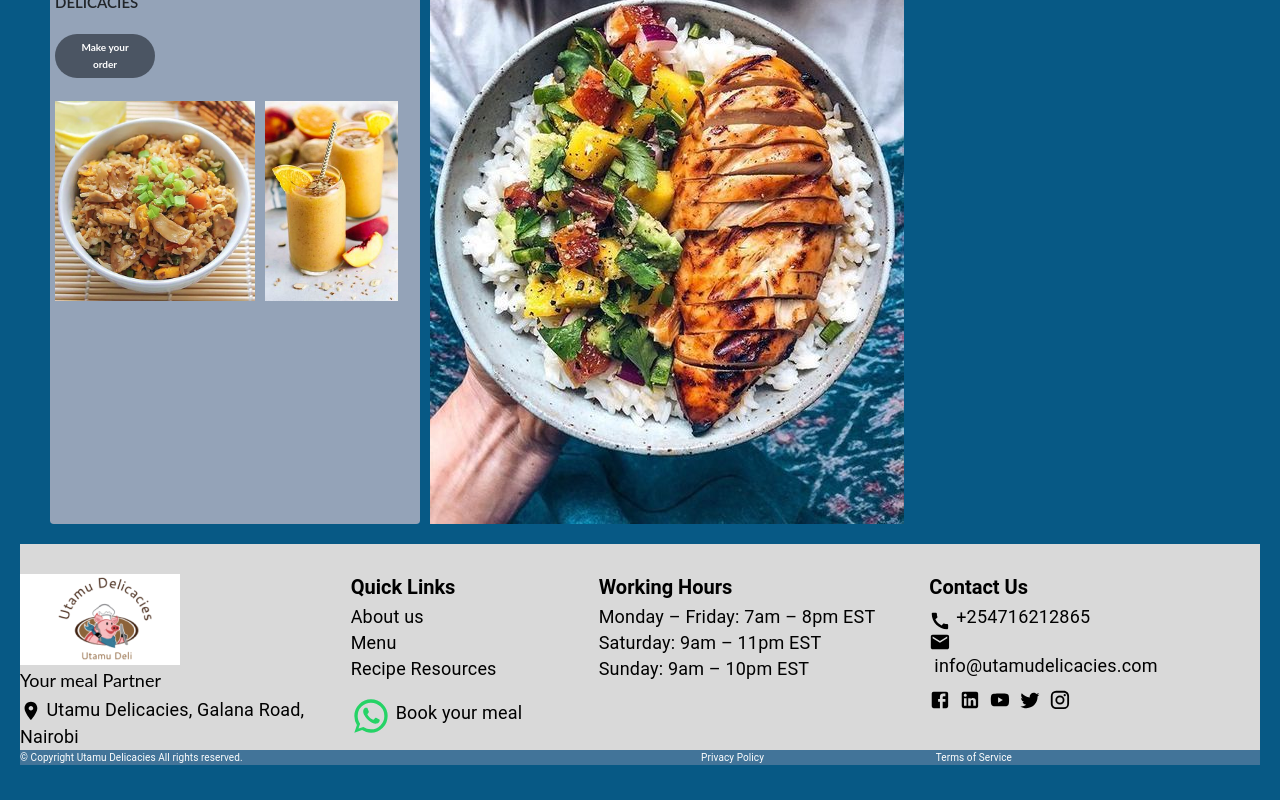
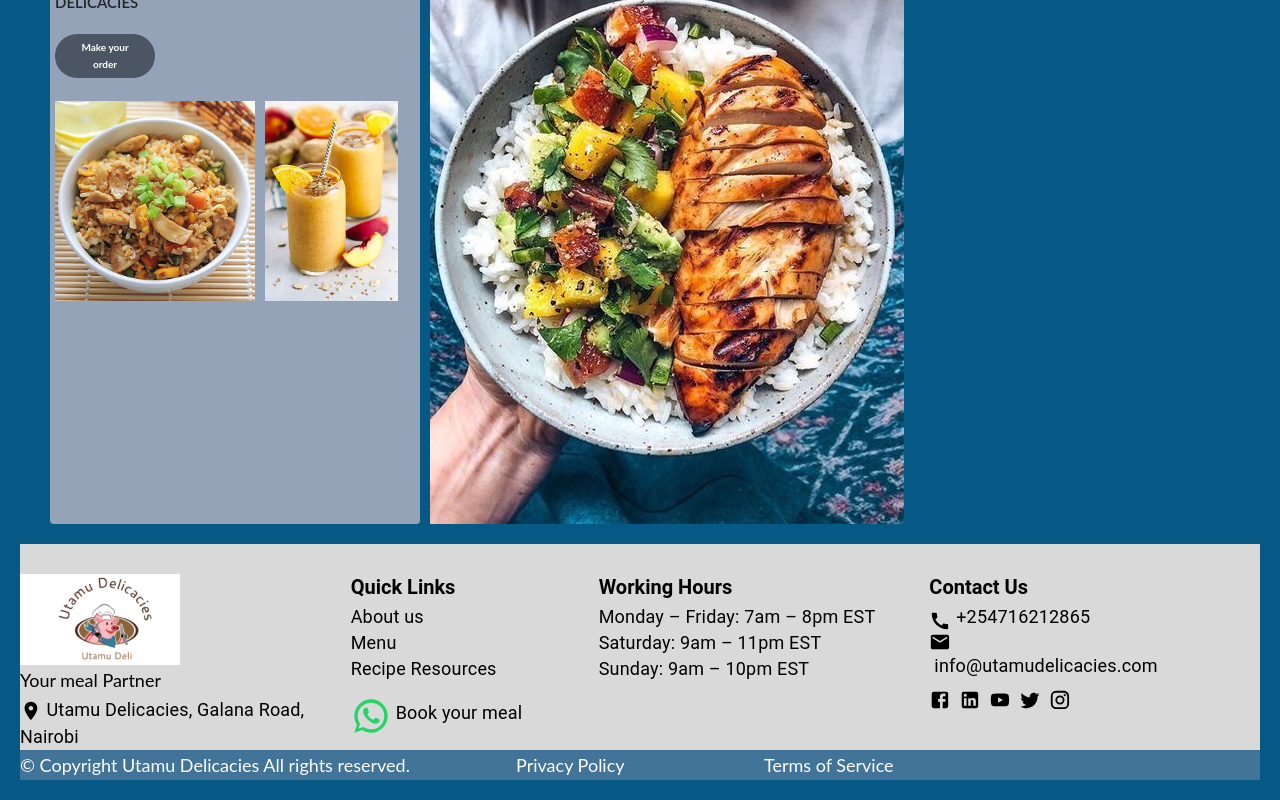
Before and after one commit to rebykimani/utamu-delicacies-frontend, a React (Create React App) app: page / in a window 1280 px wide. Shown: the part 178-978 px from the top of the page. Built offline with nearby package versions, Linux system fonts and the light colour scheme.

Commit message:
footer-updated

```diff
--- a/src/components/Footer/Footer.jsx
+++ b/src/components/Footer/Footer.jsx
@@ -344,35 +344,45 @@ export default function Footer() {
       >
         <Grid item xs={6} textAlign={{ md: "left" }}>
           <Box>
-            <Typography
+            <StyledFooterLink
               textAlign={{ xs: "left", md: "left" }}
               paddingX={{ xs: "1rem", lg: 0 }}
             >
               &copy; Copyright Utamu Delicacies All rights reserved.
-            </Typography>
+            </StyledFooterLink>
           </Box>
         </Grid>
         <Grid item xs={3} textAlign={{ md: "left" }}>
           <Box>
-            <Typography
+            <StyledFooterLink
+              sx={{
+                backgroundColor: "#427499",
+                color: "#ffffff",
+                fontSize: "18px",
+              }}
               textAlign={{ xs: "right", md: "right" }}
               paddingX={{ xs: "1rem", lg: 0 }}
               href="./privacy-policy"
             >
               Privacy Policy
-            </Typography>
+            </StyledFooterLink>
           </Box>
         </Grid>
 
         <Grid item xs={3} textAlign={{ md: "left" }}>
           <Box>
-            <Typography
+            <StyledFooterLink
+              sx={{
+                backgroundColor: "#427499",
+                color: "#ffffff",
+                fontSize: "18px",
+              }}
               textAlign={{ xs: "right", md: "right" }}
               paddingX={{ xs: "0rem", lg: 0 }}
               href="./terms-of-use"
             >
               Terms of Service
-            </Typography>
+            </StyledFooterLink>
           </Box>
         </Grid>
       </Grid>
```
